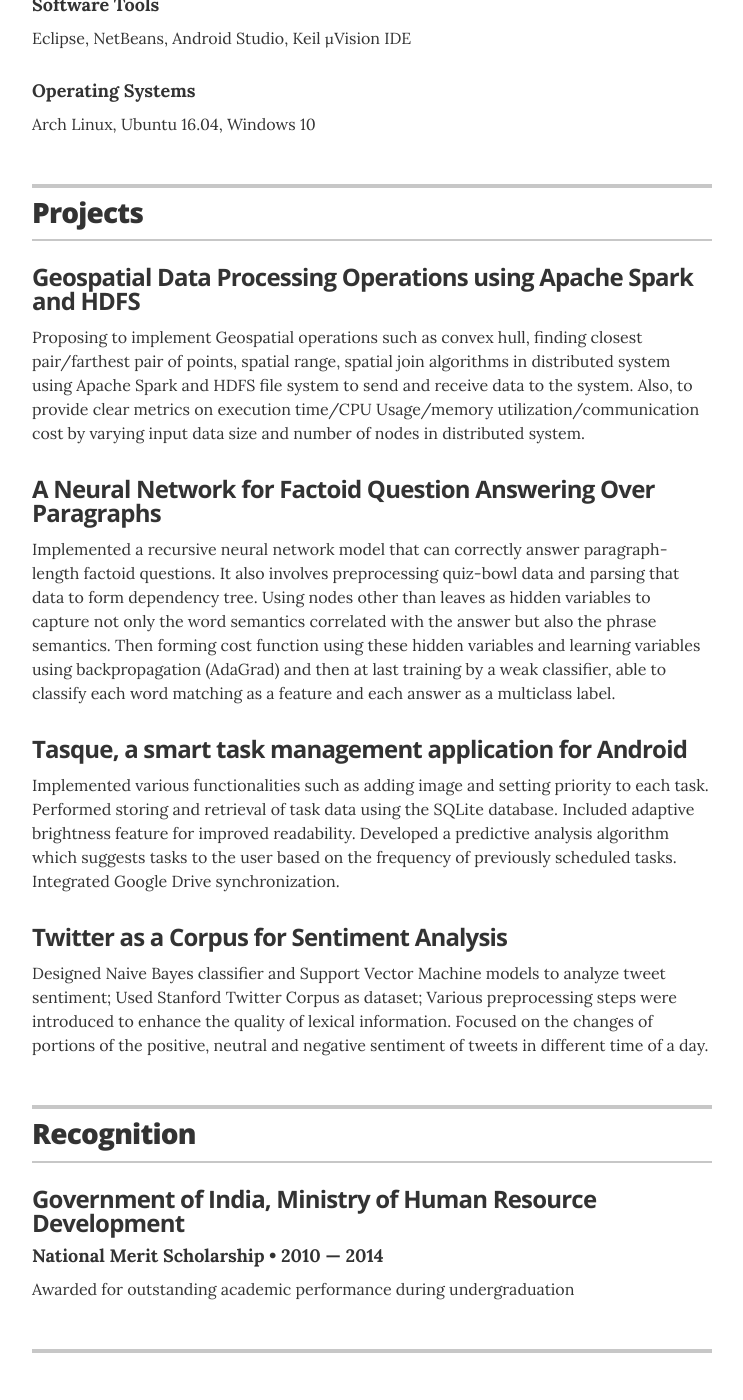
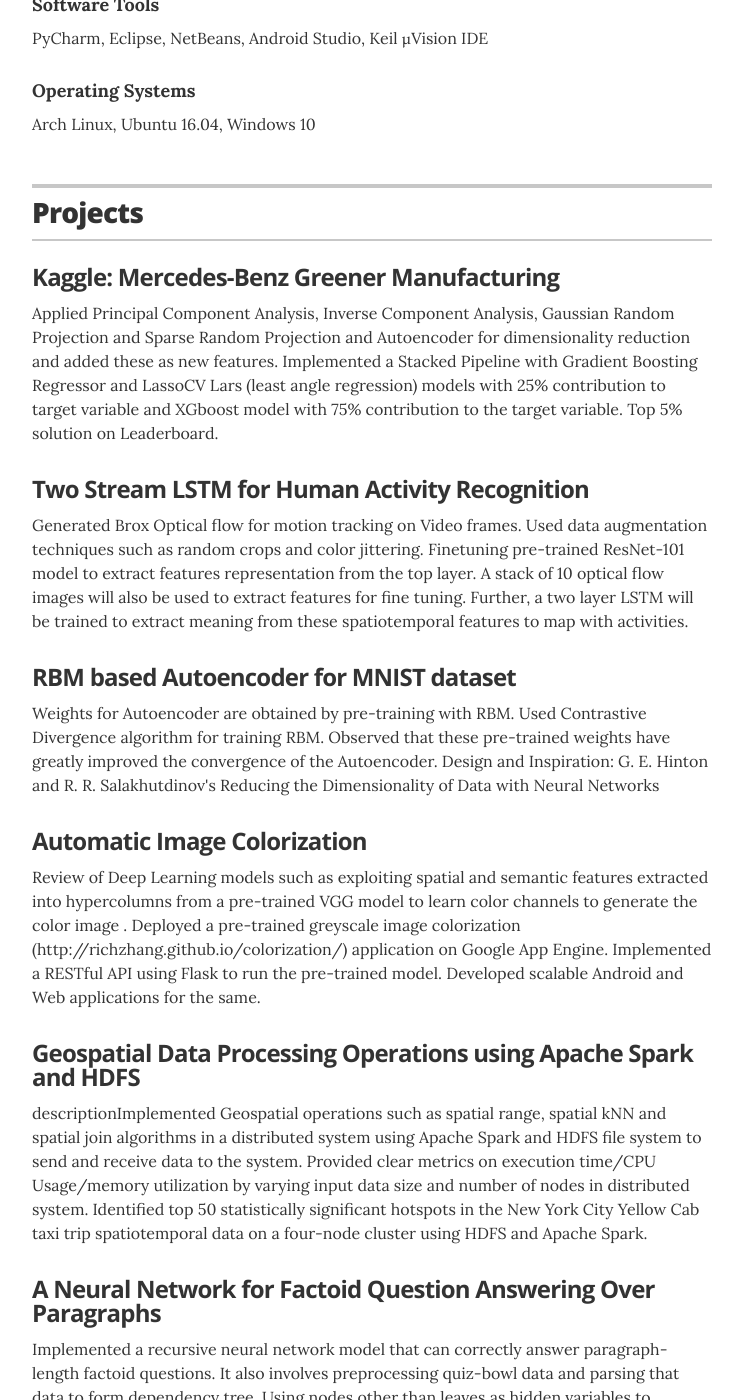
Before and after one commit to nmeripo/resume, a Jekyll site: the page built from index.html, in a window 1280 px wide and 1400 px high, scrolled down 2418 px. Shown: the whole window, without its empty margins (268-1011 px from the left). Built offline with Jekyll 4.4.1, drawn with Linux system fonts in a browser that asks for light colours; some of the changed text lies outside the part shown.

Commit message:
Update projects

```diff
--- a/_layouts/resume.html
+++ b/_layouts/resume.html
@@ -78,7 +78,7 @@
 
 	<!-- Duplicate these resume-item elements and edit accordingly for each job you want to add here -->
         <div class="resume-item" itemscope itemprop="worksFor" itemtype="http://schema.org/Organization">
-          <h3 class="resume-item-title" itemprop="name">Luminosity Lab,Arizona State University</h3>
+          <h3 class="resume-item-title" itemprop="name">Luminosity Lab, Arizona State University</h3>
           <h4 class="resume-item-details" itemprop="description">Deep Learning Student Researcher &bull; July, 2017 &mdash; Present</h4>
           <p class="resume-item-copy">Utilize strategic design, systems thinking, and rapid product realization to develop and deploy ideas, technologies, and products that provide unconventional and effective solutions to the world’s most complex challenges.</p>
           <ul class="resume-item-list">
@@ -129,12 +129,12 @@
 
         <div class="resume-item">
           <h4 class="resume-item-details">Programming</h4>
-          <p class="resume-item-copy">Java, Python, Scala, SQL, MATLAB, C/C++, Assembly Language</p>
+          <p class="resume-item-copy">Python, Java, Scala, SQL, MATLAB, C/C++</p>
         </div>
 
 	<div class="resume-item">
           <h4 class="resume-item-details">Machine Learning Libraries</h4>
-          <p class="resume-item-copy">Eclipse, NetBeans, Android Studio, Keil μVision IDE</p>
+          <p class="resume-item-copy">Tensorflow, Keras, Scikit-learn, opencv, numpy, pandas</p>
         </div>
 
 	<div class="resume-item">
@@ -149,12 +149,12 @@
 
 	<div class="resume-item">
           <h4 class="resume-item-details">Cloud Platforms</h4>
-          <p class="resume-item-copy">Amazon Web Services</p>
+          <p class="resume-item-copy">Amazon Web Services, Google App Engine</p>
         </div>
 
         <div class="resume-item">
           <h4 class="resume-item-details">Software Tools</h4>
-          <p class="resume-item-copy">Eclipse, NetBeans, Android Studio, Keil μVision IDE</p>
+          <p class="resume-item-copy">PyCharm, Eclipse, NetBeans, Android Studio, Keil μVision IDE</p>
         </div>
 
         <div class="resume-item">
@@ -176,9 +176,35 @@
         </header>
 
         <div class="resume-item">
+          <h3 class="resume-item-title">Kaggle: Mercedes-Benz Greener Manufacturing</h3>
+          <!--<h4 class="resume-item-details">&bull; 2017 &mdash; Present</h4>-->
+          <p class="resume-item-copy">Applied Principal Component Analysis, Inverse Component Analysis, Gaussian Random Projection and Sparse Random Projection and Autoencoder for dimensionality reduction and added these as new features. Implemented a Stacked Pipeline with Gradient Boosting Regressor and LassoCV Lars (least angle regression) models with 25% contribution to target variable and XGboost model with 75% contribution to the target variable. Top 5% solution on Leaderboard.
+	</div>
+
+	<div class="resume-item">
+          <h3 class="resume-item-title">Two Stream LSTM for Human Activity Recognition</h3>
+          <!--<h4 class="resume-item-details">&bull; 2017 &mdash; Present</h4>-->
+          <p class="resume-item-copy">Generated Brox Optical flow for motion tracking on Video frames. Used data augmentation techniques such as random crops and color jittering. Finetuning pre-trained ResNet-101 model to extract features representation from the top layer. A stack of 10 optical flow images will also be used to extract features for fine tuning. Further, a two layer LSTM will be trained to extract meaning from these spatiotemporal features to map with activities.
+	</div>
+
+	<div class="resume-item">
+          <h3 class="resume-item-title">RBM based Autoencoder for MNIST dataset</h3>
+          <!--<h4 class="resume-item-details">&bull; 2017 &mdash; Present</h4>-->
+          <p class="resume-item-copy">Weights for Autoencoder are obtained by pre-training with RBM. Used Contrastive Divergence algorithm for training RBM. Observed that these pre-trained weights have greatly improved the convergence of the Autoencoder.
+
+Design and Inspiration: G. E. Hinton and R. R. Salakhutdinov's Reducing the Dimensionality of Data with Neural Networks
+	</div>
+
+	<div class="resume-item">
+          <h3 class="resume-item-title">Automatic Image Colorization</h3>
+          <!--<h4 class="resume-item-details">&bull; 2017 &mdash; Present</h4>-->
+          <p class="resume-item-copy">Review of Deep Learning models such as exploiting spatial and semantic features extracted into hypercolumns from a pre-trained VGG model to learn color channels to generate the color image . Deployed a pre-trained greyscale image colorization (http://richzhang.github.io/colorization/) application on Google App Engine. Implemented a RESTful API using Flask to run the pre-trained model. Developed scalable Android and Web applications for the same.
+	</div>
+
+	<div class="resume-item">
           <h3 class="resume-item-title">Geospatial Data Processing Operations using Apache Spark and HDFS</h3>
           <!--<h4 class="resume-item-details">&bull; 2017 &mdash; Present</h4>-->
-          <p class="resume-item-copy">Proposing to implement Geospatial operations such as convex hull, finding closest pair/farthest pair of points, spatial range, spatial join algorithms in distributed system using Apache Spark and HDFS file system to send and receive data to the system. Also, to provide clear metrics on execution time/CPU Usage/memory utilization/communication cost by varying input data size and number of nodes in distributed system.</p>
+          <p class="resume-item-copy">descriptionImplemented Geospatial operations such as spatial range, spatial kNN and spatial join algorithms in a distributed system using Apache Spark and HDFS file system to send and receive data to the system. Provided clear metrics on execution time/CPU Usage/memory utilization by varying input data size and number of nodes in distributed system. Identified top 50 statistically significant hotspots in the New York City Yellow Cab taxi trip spatiotemporal data on a four-node cluster using HDFS and Apache Spark.
         </div>
 
         <div class="resume-item">
```
